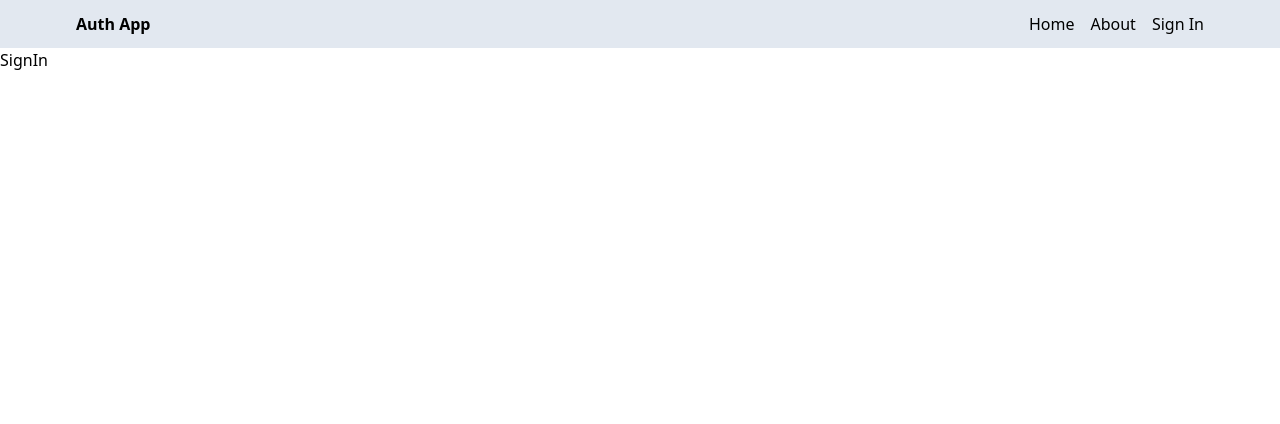
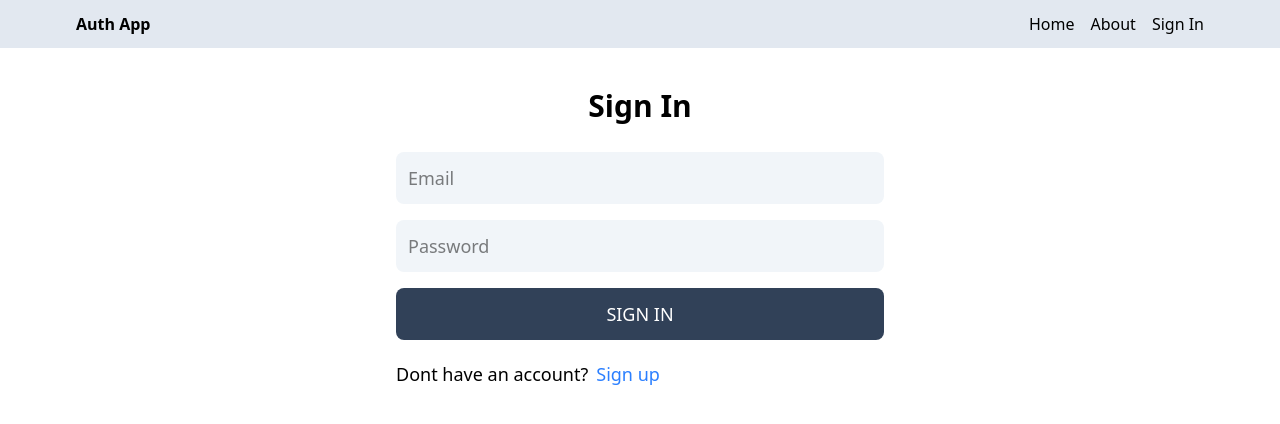
Before and after one commit to Afneena-vk/MERN-Simple-User-App, a React (Vite) app in the folder client/: page /sign-in in a window 1280 px wide. Shown: the top 424 px of the page. Built offline with nearby package versions, Linux system fonts and the light colour scheme.

Commit message:
complete the sign in page functionality

```diff
--- a/client/src/pages/SignUp.jsx
+++ b/client/src/pages/SignUp.jsx
@@ -7,6 +7,7 @@
   const [formData, setFormData] = useState({});
   const [error, setError] = useState(false);
   const [loading, setLoading] = useState(false);
+  const navigate = useNavigate();
 
   const handleChange = (e) => {
      setFormData({ ...formData, [e.target.id]: e.target.value });
@@ -55,12 +56,16 @@
       });
       const data = await response.json();
       console.log("data", data);
+      // console.log("Response Status:", response.status);
+      // console.log("Response Data:", data);
+
+
       setLoading(false);
       if (data.success === false) {
         setError(true);
         return;
       }
-  //     navigate("/sign-in");
+    navigate("/sign-in");
     } catch (err) {
       setLoading(false);
       setError(true);
@@ -108,7 +113,7 @@
       <div className="flex gap-2 mt-5 text-lg">
         <p>Have an account?</p>
         <Link to="/sign-in">
-          <span className="text-blue-500">Sign in</span>
+          <span className="text-blue-500">Sign In</span>
         </Link>
       </div>
 
--- a/client/src/pages/Signin.jsx
+++ b/client/src/pages/Signin.jsx
@@ -1,11 +1,115 @@
-import React from 'react'
+import React, { useState } from 'react'
+import { Link, useNavigate } from "react-router-dom";
 
-const Signin = () => {
+
+const SignIn = () => {
+
+  const [formData, setFormData] = useState({});
+  const [error, setError] = useState(false);
+  const [loading, setLoading] = useState(false);
+  const navigate = useNavigate();
+
+  const handleChange = (e) => {
+     setFormData({ ...formData, [e.target.id]: e.target.value });
+  };
+  console.log( formData);
+
+   const handleSubmit = async (e) => {
+     e.preventDefault();
+  //   const isUsernameValid = validateUsername(formData.username);
+  //   const isEmailValid = validateEmail(formData.email);
+  //   const isPasswordValid = validatePassword(formData.password);
+  //   if (!isUsernameValid || !isEmailValid || !isPasswordValid) {
+  //     if (!isUsernameValid) {
+  //       setUsernameError(
+  //         "Invalid username. It should be between 3 and 15 characters."
+  //       );
+  //     } else {
+  //       setUsernameError("");
+  //     }
+
+  //     if (!isEmailValid) {
+  //       setEmailError("Invalid email format.");
+  //     } else {
+  //       setEmailError("");
+  //     }
+
+  //     if (!isPasswordValid) {
+  //       setPasswordError(
+  //         "Password must be at least 5 characters long and include both letters and numbers."
+  //       );
+  //     } else {
+  //       setPasswordError("");
+  //     }
+
+  //     return;
+  //   }
+     try {
+      setLoading(true);
+      setError(false);
+       const response = await fetch("/api/auth/signin", {
+         method: "POST",
+        headers: {
+          "Content-Type": "application/json",
+        },
+        body: JSON.stringify(formData),
+      });
+      const data = await response.json();
+      console.log("data", data);
+      setLoading(false);
+      if (data.success === false) {
+        setError(true);
+        return;
+      }
+     navigate("/");
+    } catch (err) {
+      setLoading(false);
+      setError(true);
+    }
+  };
+
+
   return (
-    <div>
-      SignIn
+    <div className="p-3 max-w-lg mx-auto">
+      <h1 className="text-3xl font-semibold text-center my-7">Sign In</h1>
+      <form onSubmit={handleSubmit} action="" className="flex flex-col gap-4" >
+
+
+
+        <input
+          type="email"
+          placeholder="Email"
+          id="email"
+          onChange={handleChange}
+          className="bg-slate-100 p-3 rounded-lg text-lg"
+        />
+
+        <input
+          type="password"
+          placeholder="Password"
+          id="password"
+          onChange={handleChange}
+          className="bg-slate-100 p-3 rounded-lg text-lg"
+        />
+        <button
+          className="bg-slate-700 text-white p-3 rounded-lg uppercase hover:opacity-95
+        disabled:opacity-80v text-lg"
+        >
+          {loading ? "Loading..." : "Sign In"}
+        </button>
+
+      </form>
+
+      <div className="flex gap-2 mt-5 text-lg">
+        <p>Dont have an account?</p>
+        <Link to="/sign-up">
+          <span className="text-blue-500">Sign up</span>
+        </Link>
+      </div>
+
+      <p className="text-red-700 mt-5">{error && "Something went wrong!"}</p>
     </div>
   )
 }
 
-export default Signin
+export default SignIn
```
